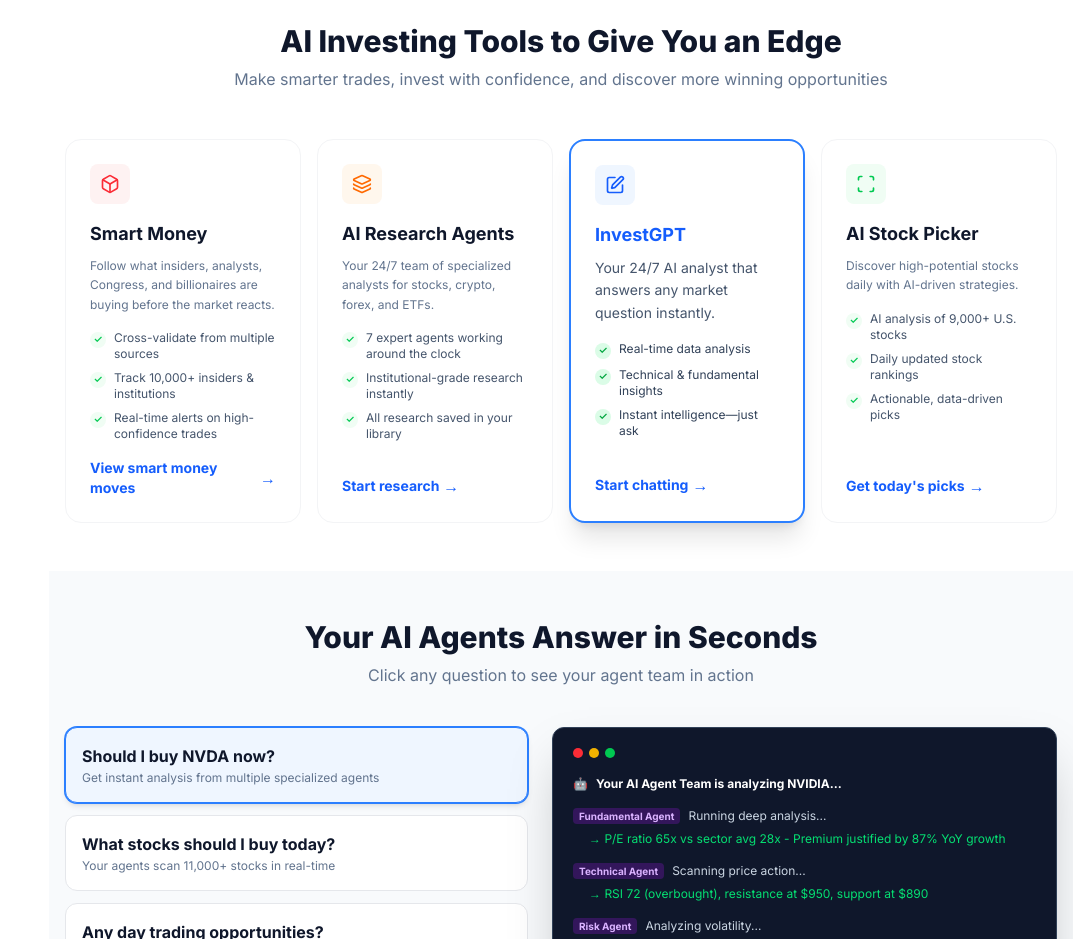
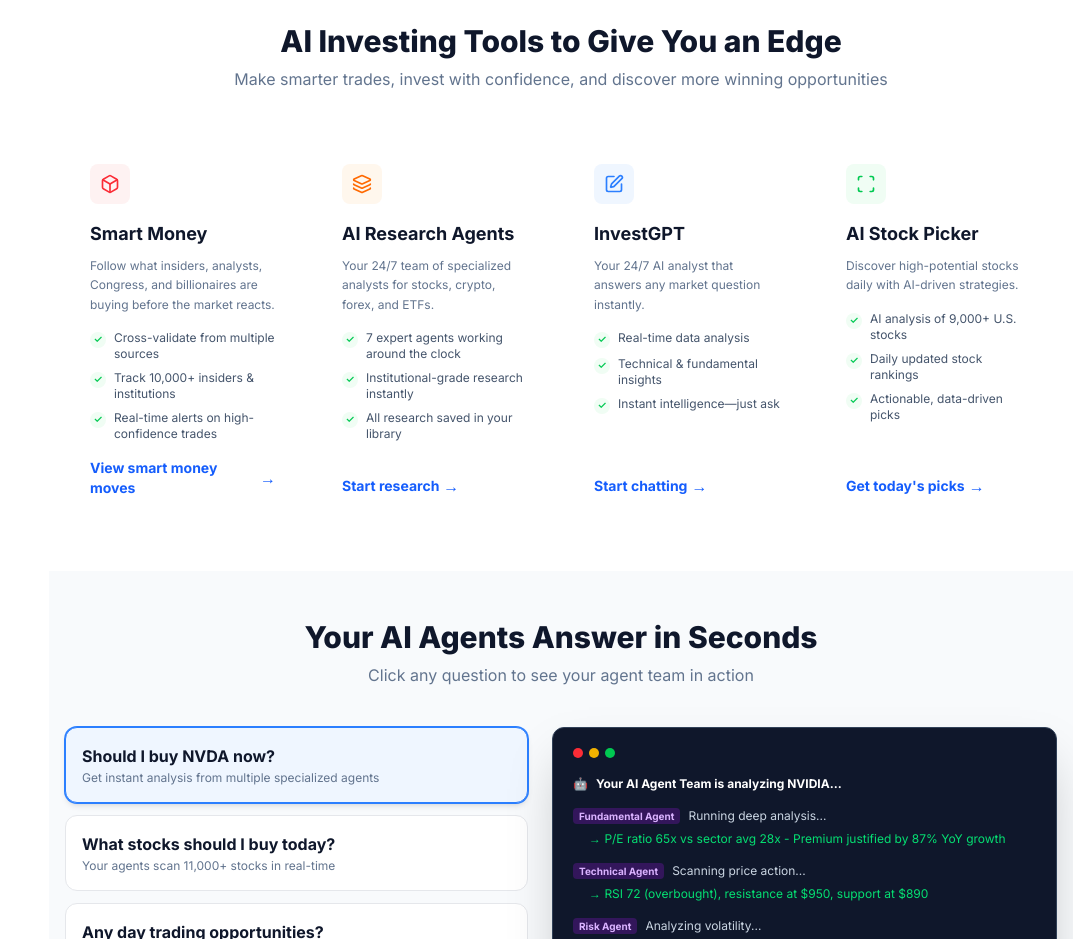
Before and after one commit to Paichanwut/aslan, a Next.js app: page / in a window 1280 px wide. Shown: the part 1300-2239 px from the top of the page, without its empty margins (207-1280 px from the left). Built offline with nearby package versions, Linux system fonts and the light colour scheme.

Commit message:
style: Remove default border from tool cards, show only on hover

```diff
--- a/src/components/landing/ToolsSection.tsx
+++ b/src/components/landing/ToolsSection.tsx
@@ -92,7 +92,7 @@
   linkColor,
 }: any) {
   return (
-    <div className="bg-white rounded-2xl p-6 border border-gray-100 hover:shadow-xl hover:border-blue-100 transition-all duration-300 flex flex-col group h-full">
+    <div className="bg-white rounded-2xl p-6 border border-transparent hover:border-blue-100 hover:shadow-xl transition-all duration-300 flex flex-col group h-full">
       <div
         className={`w-10 h-10 rounded-lg flex items-center justify-center mb-4 ${iconBg}`}
       >
--- a/src/data/mockData.ts
+++ b/src/data/mockData.ts
@@ -159,8 +159,11 @@
     linkColor: "text-blue-600",
   },
   {
-    type: "highlight", // InvestGPT
+    type: "card",
+    // type: "highlight", // InvestGPT
     icon: Edit,
+    iconColor: "text-blue-500",
+    iconBg: "bg-blue-50",
     title: "InvestGPT",
     desc: "Your 24/7 AI analyst that answers any market question instantly.",
     features: [
@@ -169,6 +172,7 @@
       "Instant intelligence—just ask",
     ],
     linkText: "Start chatting",
+      linkColor: "text-blue-600",
   },
   {
     type: "card",
```
